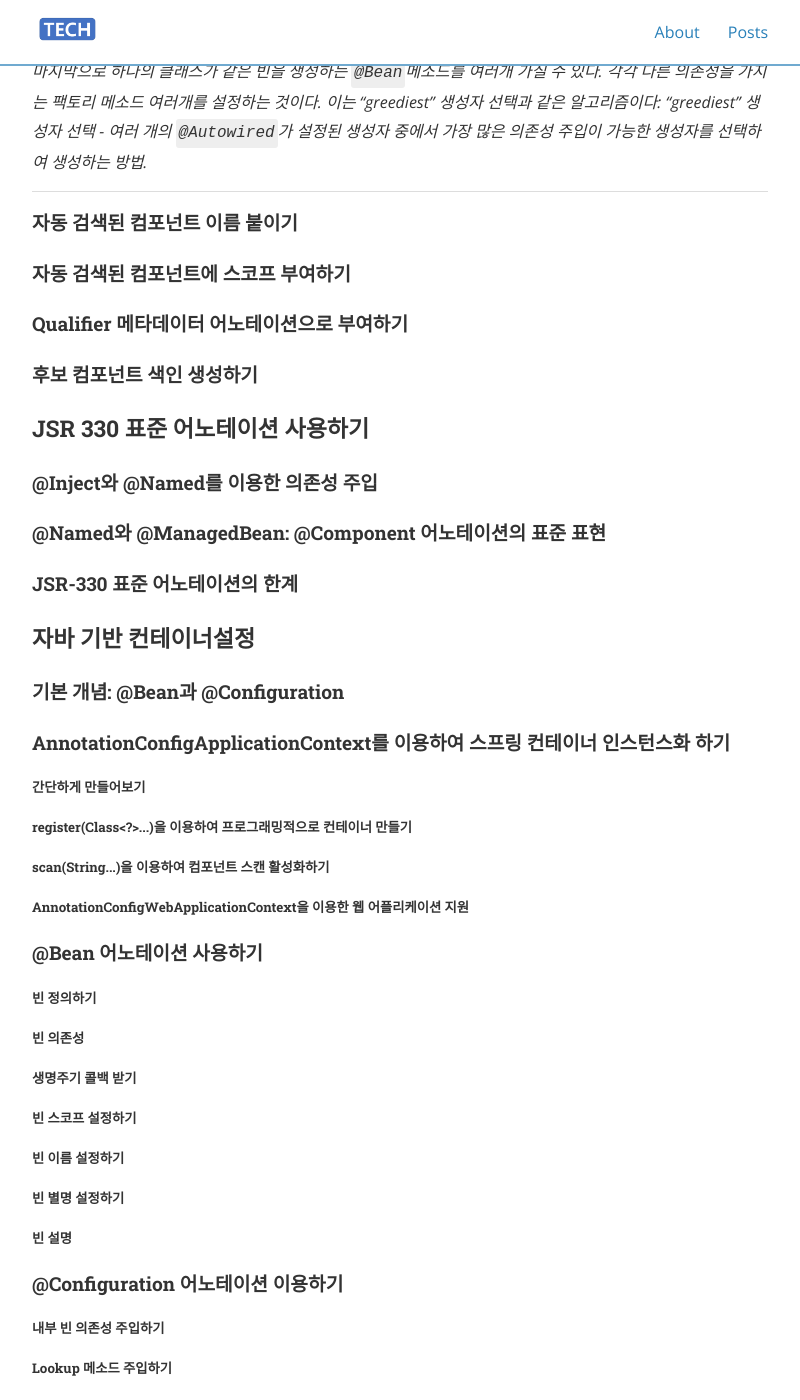
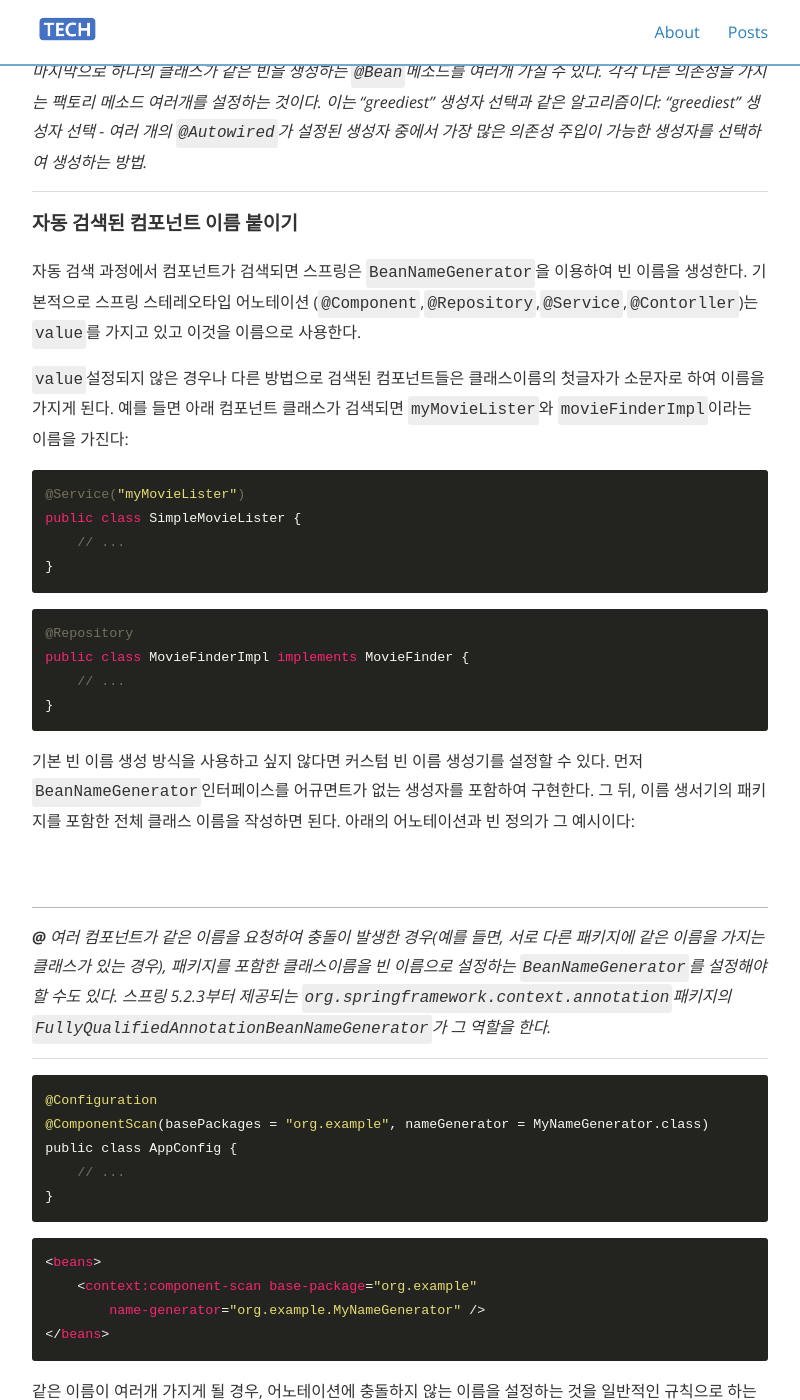
Before and after one commit to e406hsy/e406hsy.github.io, a Jekyll site: the page built from _posts/2020-05-17-Spring_Reference_Core_1_Beans.md, in a window 1280 px wide and 1400 px high, scrolled down 115849 px. Shown: the whole window, without its empty margins (240-1040 px from the left). Built offline with Jekyll 4.4.1, drawn with Linux system fonts in a browser that asks for light colours; nearby versions of some CDN libraries; comment, search, counter and statistics services are not loaded; some of the changed text lies outside the part shown.

Commit message:
add contents

````diff
--- a/_posts/2020-05-17-Spring_Reference_Core_1_Beans.md
+++ b/_posts/2020-05-17-Spring_Reference_Core_1_Beans.md
@@ -3424,6 +3424,48 @@ public class FactoryMethodComponent {
 | ***!** `@Bean`메소드를 `static`으로 선언하여 메소드가 선언된 설정클래스의 인스턴스를 만들 필요없이 빈을 생성할 수 있도록 할 수 있다.  이 방법은 빈 후처리기(예를 들면 `BeanFactoryPostProcessor`나 `BeanPostProcessor`)를 정의할 때 매우 좋다. 왜냐하면 이러한 빈들은 컨테이너 생명주기 초반에 생성되며 설정의 다른 부분이 동작하지 않아야 하기 때문이다.<br>static `@Bean`메소드의 호출은 컨테이너에 의해 처리되지 않는다. CGLIB이 static 메소드를 재정의 하지 않는다는 기술적인 한계 때문에 `@Configuration`클래스 내부에서도 마찬가지이다. 결과적으로 `@Bean`메소드는 일반적인 자바 로직을 따라며 호출할 때마다 메소드 그 자체를 통하여 인스턴스를 받게된다<br>`@Bean`메소드는 또한 컴포넌트나 설정 클래스에서도 사용할 수 있다. 또한 Java 8 인터페이스의 기본 메소드 구현에서도 사용할 수 있다. 이 방법을 통해 아주 복잡한 설정을 할 수 있는 확장성을 제공한다. 스프링 4.2부터는 Java 8 인터페이스의 기본 메소드가 여러번의 상속을 통해도 동작한다.<br>마지막으로 하나의 클래스가 같은 빈을 생성하는 `@Bean`메소드를 여러개 가질 수 있다. 각각 다른 의존성을 가지는 팩토리 메소드 여러개를 설정하는 것이다. 이는 "greediest" 생성자 선택과 같은 알고리즘이다: "greediest" 생성자 선택 - 여러 개의 `@Autowired`가 설정된 생성자 중에서 가장 많은 의존성 주입이 가능한 생성자를 선택하여 생성하는 방법.* |
 
 <h4 id="beans-scanning-name-generator">자동 검색된 컴포넌트 이름 붙이기</h4>
+
+자동 검색 과정에서 컴포넌트가 검색되면 스프링은 `BeanNameGenerator`을 이용하여 빈 이름을 생성한다. 기본적으로 스프링 스테레오타입 어노테이션 (`@Component`,`@Repository`,`@Service`,`@Contorller`)는 `value`를 가지고 있고 이것을 이름으로 사용한다.
+
+`value`설정되지 않은 경우나 다른 방법으로 검색된 컴포넌트들은 클래스이름의 첫글자가 소문자로 하여 이름을 가지게 된다. 예를 들면 아래 컴포넌트 클래스가 검색되면 `myMovieLister`와 `movieFinderImpl`이라는 이름을 가진다:
+
+```java
+@Service("myMovieLister")
+public class SimpleMovieLister {
+    // ...
+}
+```
+
+```java
+@Repository
+public class MovieFinderImpl implements MovieFinder {
+    // ...
+}
+```
+
+기본 빈 이름 생성 방식을 사용하고 싶지 않다면 커스텀 빈 이름 생성기를 설정할 수 있다. 먼저 `BeanNameGenerator`인터페이스를 어규면트가 없는 생성자를 포함하여 구현한다. 그 뒤, 이름 생서기의 패키지를 포함한 전체 클래스 이름을 작성하면 된다. 아래의 어노테이션과 빈 정의가 그 예시이다:
+
+| |
+| --- |
+| ***@** 여러 컴포넌트가 같은 이름을 요청하여 충돌이 발생한 경우(예를 들면, 서로 다른 패키지에 같은 이름을 가지는 클래스가 있는 경우), 패키지를 포함한 클래스이름을 빈 이름으로 설정하는 `BeanNameGenerator`를 설정해야 할 수도 있다. 스프링 5.2.3부터 제공되는 `org.springframework.context.annotation`패키지의 `FullyQualifiedAnnotationBeanNameGenerator`가 그 역할을 한다.* |
+
+```java
+@Configuration
+@ComponentScan(basePackages = "org.example", nameGenerator = MyNameGenerator.class)
+public class AppConfig {
+    // ...
+}
+```
+
+```xml
+<beans>
+    <context:component-scan base-package="org.example"
+        name-generator="org.example.MyNameGenerator" />
+</beans>
+```
+
+같은 이름이 여러개 가지게 될 경우, 어노테이션에 충돌하지 않는 이름을 설정하는 것을 일반적인 규칙으로 하는 것이 좋다. 그렇지 않은 경우에는 자동 생성된 이름으로 충분하다.
+
 <h4 id="beans-scanning-scope-resolver">자동 검색된 컴포넌트에 스코프 부여하기</h4>
 <h4 id="beans-scanning-qualifiers">Qualifier 메타데이터 어노테이션으로 부여하기</h4>
 <h4 id="beans-scanning-index">후보 컴포넌트 색인 생성하기</h4>
````
